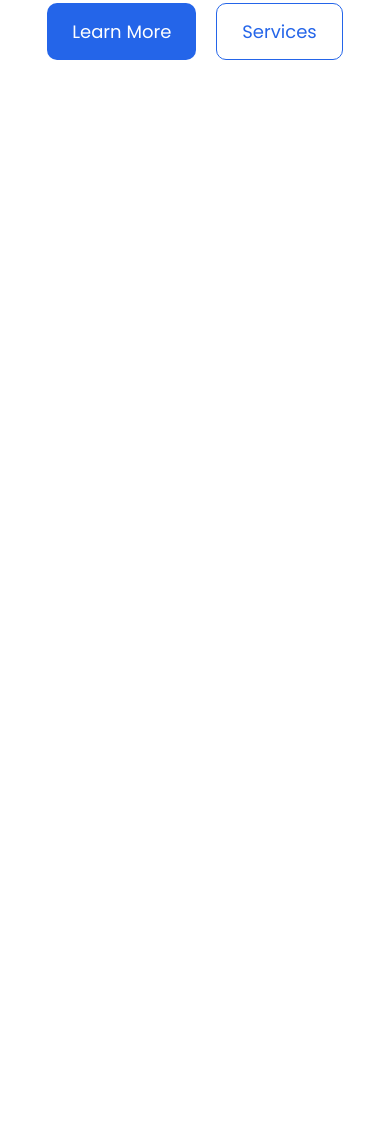
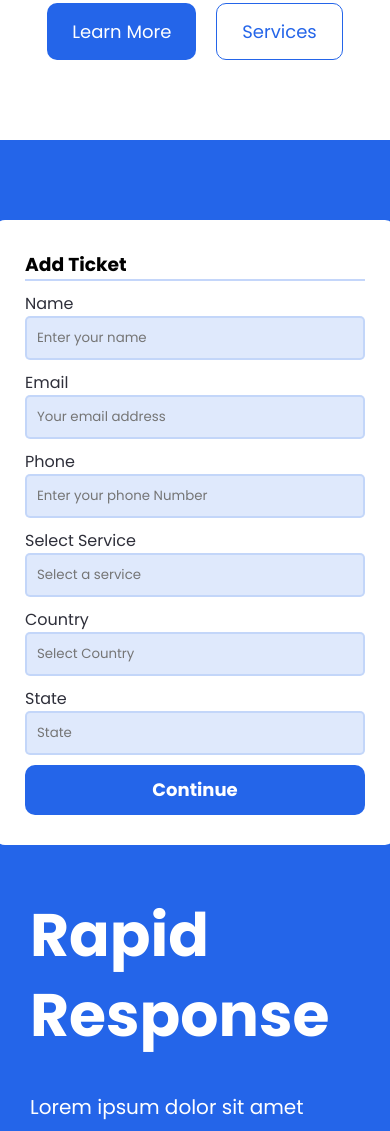
Before and after one commit to neghi14/prompt-computers, a plain HTML site: page index.html in a window 390 px wide. Shown: the part 869-2000 px from the top of the page. Before the commit the page ends 1009 px from the top, so only its background shows below. Drawn offline with Linux system fonts and the light colour scheme.

Commit message:
made other tweaks

```diff
--- a/style/responsive.css
+++ b/style/responsive.css
@@ -65,7 +65,19 @@
         height: 200px;
     }
     .response{
-        display: none;
         flex-direction: column-reverse;
+        padding: 80px 30px;
+    }
+
+    .response-text h2{
+        font-size: 60px;
+    }
+
+    .response-text p{
+        font-size: 20px;
+    }
+
+    form{
+        width: 400px;
     }
 }
```
